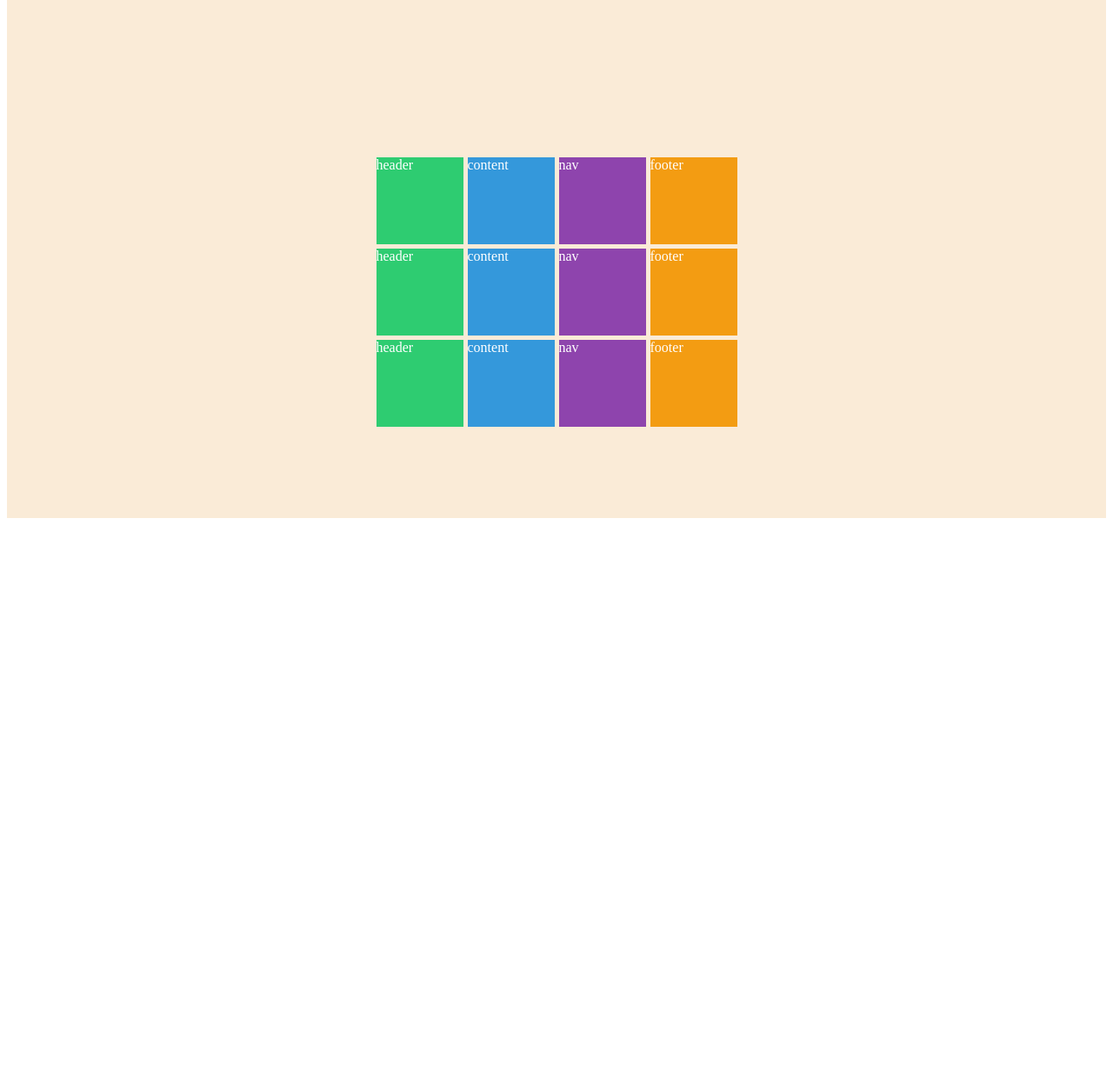
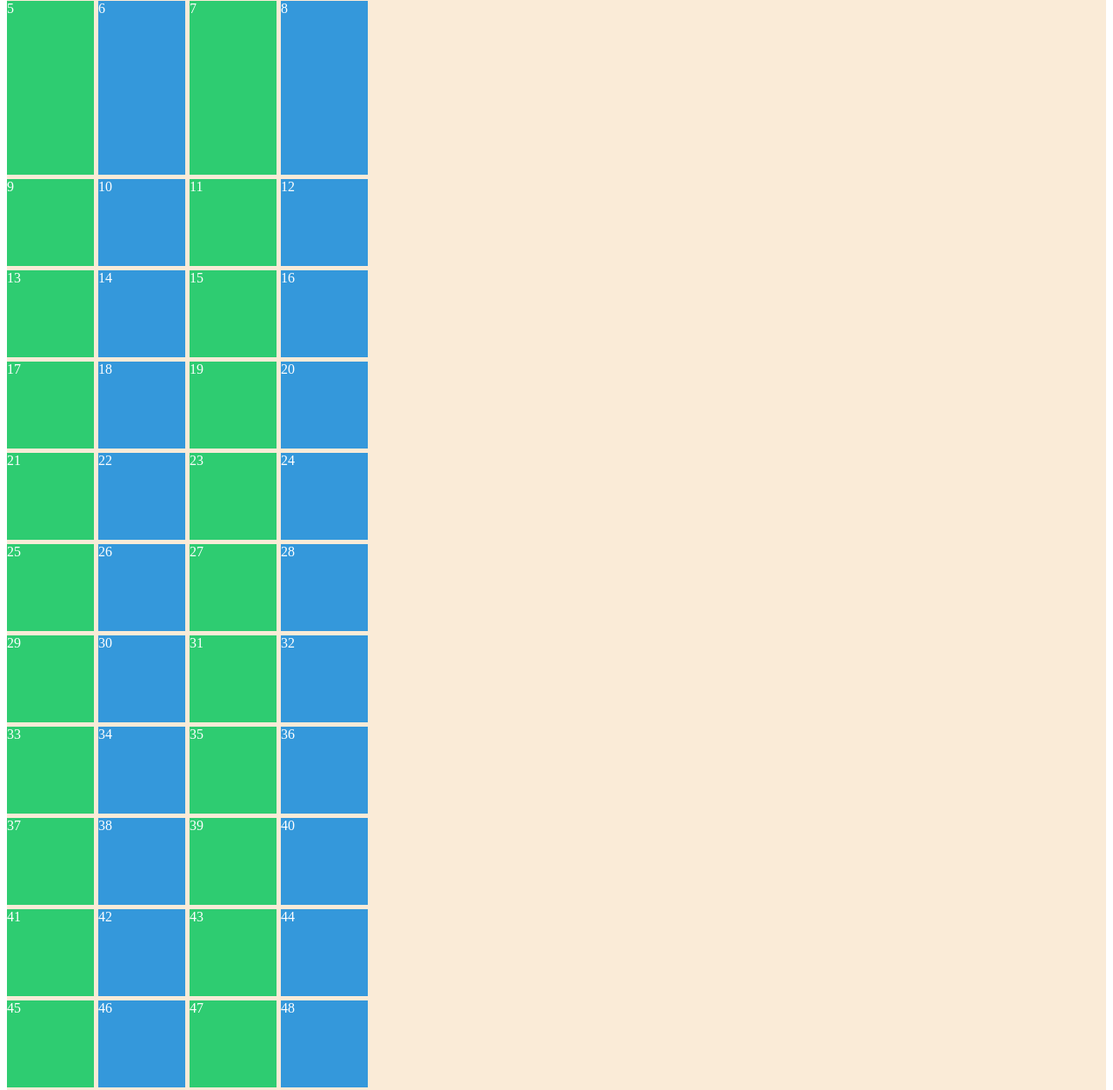
Before and after one commit to msun4100/css-test, a plain HTML site: page grid.html in a window 1280 px wide. Shown: the part 212-1466 px from the top of the page at 87% size. Before the commit the page ends 816 px from the top, so only its background shows below. Drawn offline with Linux system fonts and the light colour scheme.

Commit message:
grid-auth-rows/columns, grid-auto-flow

```diff
--- a/grid-styles.css
+++ b/grid-styles.css
@@ -3,22 +3,18 @@
   color: white;
   display: grid;
   gap: 5px;
-  height: 100vh;
+  height: 250vh;
   grid-template-columns: repeat(4, 100px);
-  grid-template-rows: repeat(4, 100px);
-  place-content: end center; /* justify-content align-content */
+  grid-template-rows: repeat(2, 200px);
+  grid-auto-rows: 100px;
+  grid-auto-flow: row; /* flex-direction 같은 */
+  grid-auto-columns: 100px;
 }
 
-.header {
+.item:nth-child(odd) {
   background-color: #2ecc71;
 }
 
-.content {
+.item:nth-child(even) {
   background-color: #3498db;
 }
-.nav {
-  background-color: #8e44ad;
-}
-.footer {
-  background-color: #f39c12;
-}
--- a/grid.html
+++ b/grid.html
@@ -8,18 +8,56 @@
   </head>
   <body>
     <div class="grid">
-      <div class="header">header</div>
-      <div class="content">content</div>
-      <div class="nav">nav</div>
-      <div class="footer">footer</div>
-      <div class="header">header</div>
-      <div class="content">content</div>
-      <div class="nav">nav</div>
-      <div class="footer">footer</div>
-      <div class="header">header</div>
-      <div class="content">content</div>
-      <div class="nav">nav</div>
-      <div class="footer">footer</div>
+      <div class="item">1</div>
+      <div class="item">2</div>
+      <div class="item">3</div>
+      <div class="item">4</div>
+      <div class="item">5</div>
+      <div class="item">6</div>
+      <div class="item">7</div>
+      <div class="item">8</div>
+      <div class="item">9</div>
+      <div class="item">10</div>
+      <div class="item">11</div>
+      <div class="item">12</div>
+      <div class="item">13</div>
+      <div class="item">14</div>
+      <div class="item">15</div>
+      <div class="item">16</div>
+      <div class="item">17</div>
+      <div class="item">18</div>
+      <div class="item">19</div>
+      <div class="item">20</div>
+      <div class="item">21</div>
+      <div class="item">22</div>
+      <div class="item">23</div>
+      <div class="item">24</div>
+      <div class="item">25</div>
+      <div class="item">26</div>
+      <div class="item">27</div>
+      <div class="item">28</div>
+      <div class="item">29</div>
+      <div class="item">30</div>
+      <div class="item">31</div>
+      <div class="item">32</div>
+      <div class="item">33</div>
+      <div class="item">34</div>
+      <div class="item">35</div>
+      <div class="item">36</div>
+      <div class="item">37</div>
+      <div class="item">38</div>
+      <div class="item">39</div>
+      <div class="item">40</div>
+      <div class="item">41</div>
+      <div class="item">42</div>
+      <div class="item">43</div>
+      <div class="item">44</div>
+      <div class="item">45</div>
+      <div class="item">46</div>
+      <div class="item">47</div>
+      <div class="item">48</div>
+      <div class="item">49</div>
+      <div class="item">50</div>
     </div>
   </body>
 </html>
```
